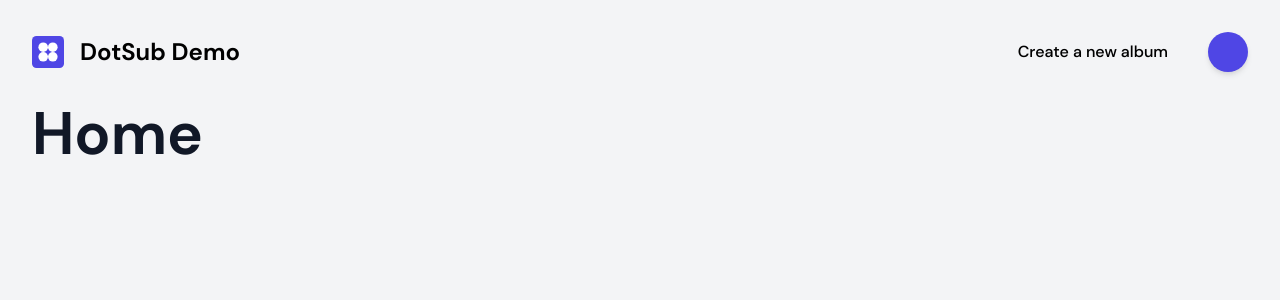
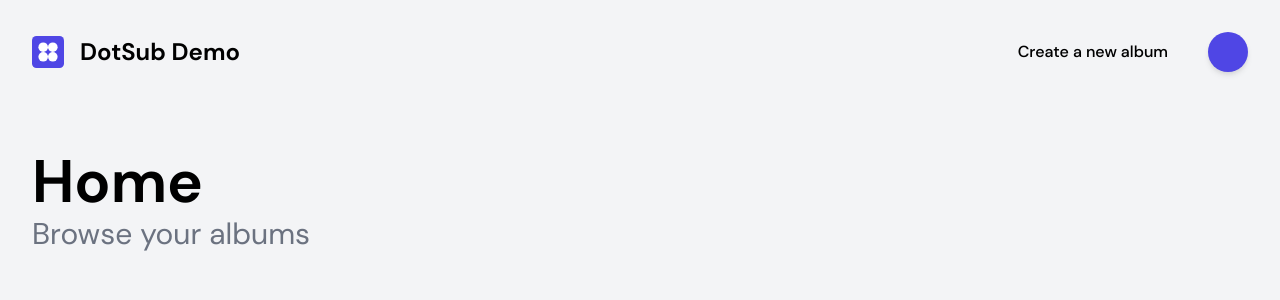
Before and after one commit to Xaes/dotsub-demo, a React (Create React App) app: page / in a window 1280 px wide. Shown: the top 300 px of the page. Built offline with nearby package versions, Linux system fonts and the light colour scheme; some icons are missing.

Commit message:
Added Page Headers.

```diff
--- a/src/components/layout/index.tsx
+++ b/src/components/layout/index.tsx
@@ -12,7 +12,7 @@ const Layout: FC<{ seo?: SiteSEO }> = ({ children, seo }) => (
             }}
         />
         <Navbar />
-        <main id="main" role="main">
+        <main id="main" role="main" className="container px-8 py-12">
             {children}
         </main>
     </React.Fragment>
--- /dev/null
+++ b/src/components/page-header/index.tsx
@@ -0,0 +1,13 @@
+import React, { FC } from "react";
+
+const PageHeader: FC<{ title: string, subtitle: string }> = ({ title, subtitle }) => {
+    return (
+        <header className="mb-8">
+            <h1 className="text-black dark:text-white mb-1">{title}</h1>
+            <h4 className="font-normal text-gray-500">{subtitle}</h4>
+        </header>
+    );
+}
+
+PageHeader.displayName = "PageHeader";
+export default PageHeader;
--- a/src/modules/album/index.tsx
+++ b/src/modules/album/index.tsx
@@ -1,6 +1,16 @@
 import React, { FC } from "react";
+import { useParams } from "react-router";
+import PageHeader from "../../components/page-header";
 
-const Album: FC = () => <h1>Album</h1>;
+const Album: FC = () => {
+    const { albumId } = useParams<{ albumId: string }>();
+    return (
+        <PageHeader
+            title={`Album ${albumId}`}
+            subtitle="Browse pictures"
+        />
+    )
+};
 
 Album.displayName = "Album";
 export default Album;
--- a/src/modules/home/index.tsx
+++ b/src/modules/home/index.tsx
@@ -1,10 +1,7 @@
 import React, { FC } from "react";
+import PageHeader from "../../components/page-header";
 
-const Home: FC = () => (
-    <div className="container px-8">
-        <h1>Home</h1>
-    </div>
-);
+const Home: FC = () => (<PageHeader title="Home" subtitle="Browse your albums" />);
 
 Home.displayName = "Home";
 export default Home;
--- a/src/modules/not-found/index.tsx
+++ b/src/modules/not-found/index.tsx
@@ -1,6 +1,7 @@
 import React, { FC } from "react";
+import PageHeader from "../../components/page-header";
 
-const NotFound: FC = () => <h1>Not Found</h1>;
+const NotFound: FC = () => (<PageHeader title="Oops" subtitle="Page not found" />);
 
 NotFound.displayName = "NotFound";
 export default NotFound;
```
